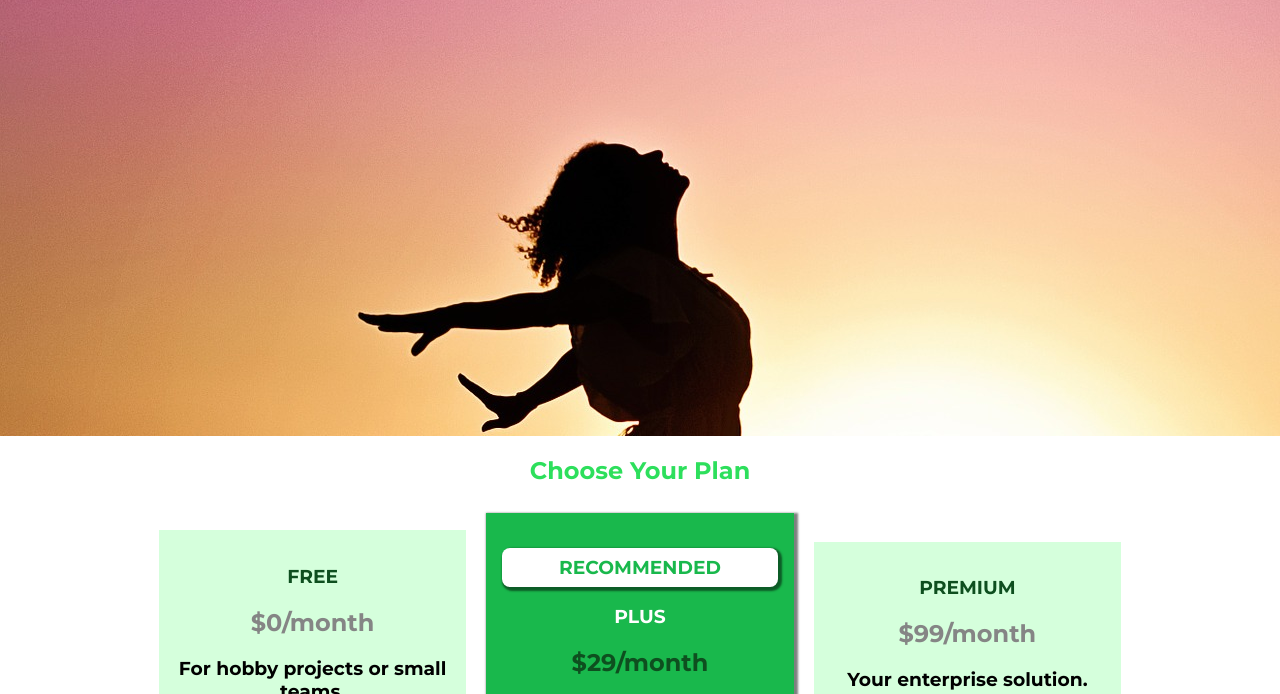
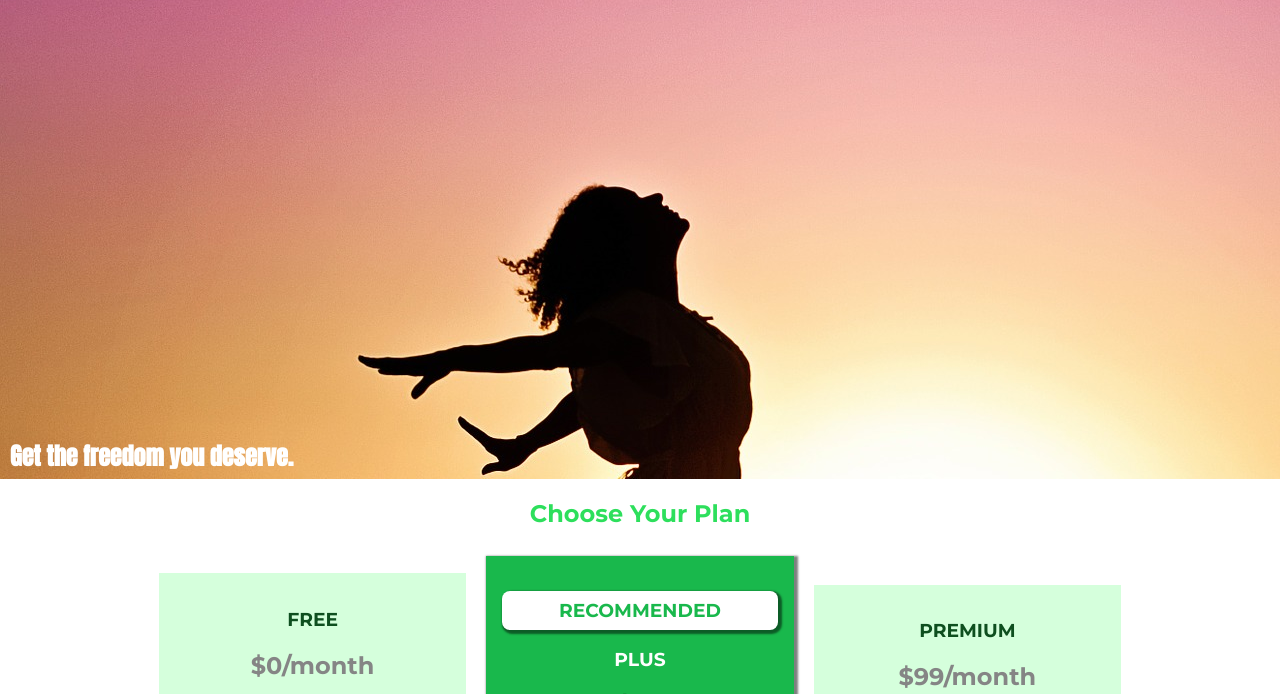
Before and after one commit to AnDamazio/position-09-assignment-problem, a plain HTML site: page index.html in a window 1280 px wide. Shown: the part 92-786 px from the top of the page. Drawn offline with Linux system fonts and the light colour scheme.

Commit message:
Solve challenge

```diff
--- a/main.css
+++ b/main.css
@@ -5,6 +5,7 @@
     width: 100%;
     height: 528px;
     padding: 10px;
+    margin-top: 43px;
 }
 
 .section-title {
@@ -15,6 +16,8 @@
 #product-overview h1 {
     color: white;
     font-family: 'Anton', sans-serif;
+    position: relative;
+    top: 90%;
 }
 
 .plan__list {
--- a/packages/packages.css
+++ b/packages/packages.css
@@ -16,6 +16,7 @@ main {
     border: 4px solid #0e4f1f;
     border-left: none;
     position: relative;
+    z-index: -1;
 }
 
 .package:hover,
@@ -41,6 +42,9 @@ main {
     color: white;
     background: #ff5454;
     padding: 8px;
+    /* It goes up the navbar 'cause this z-index
+    is equal to one (like if it is in the first floor) */
+    z-index: 10;
 }
 
 .package__subtitle {
```
Also changed, not shown: packages/index.html (+1 -1 lines).
